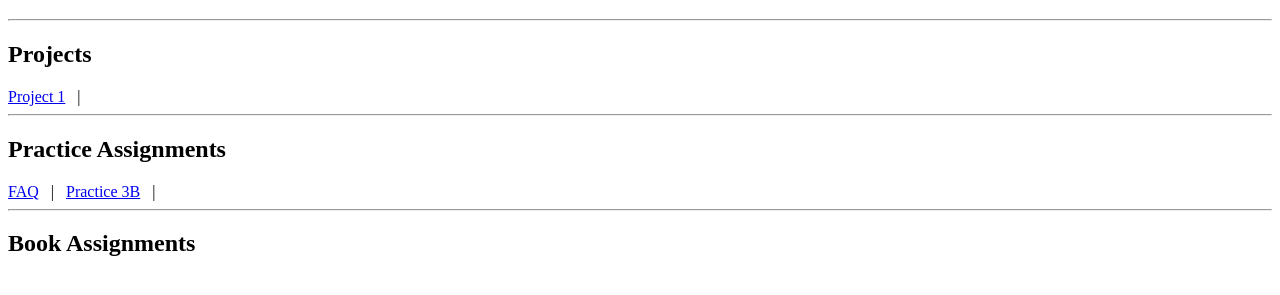
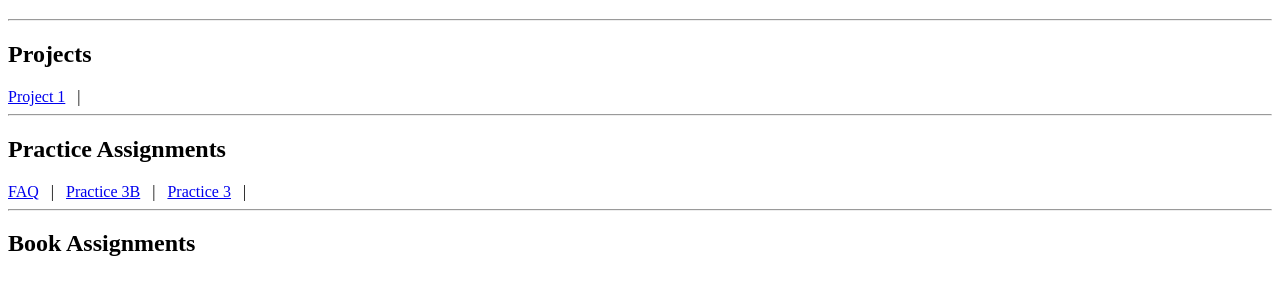
Before and after one commit to zachrhodess/INFO2420, a plain HTML site: page index.html in a window 1280 px wide. Shown: the part 61-356 px from the top of the page. Drawn offline with Linux system fonts and the light colour scheme.

Commit message:
Update index.html

```diff
--- a/index.html
+++ b/index.html
@@ -17,6 +17,8 @@
 &nbsp;&nbsp;|&nbsp;&nbsp;
 <a href="glossary.html">Practice 3B</a>
 &nbsp;&nbsp;|&nbsp;&nbsp;
+<a href="HTML3Files">Practice 3</a>
+&nbsp;&nbsp;|&nbsp;&nbsp;
 
 <hr />
 <h2>Book Assignments</h2>
```
